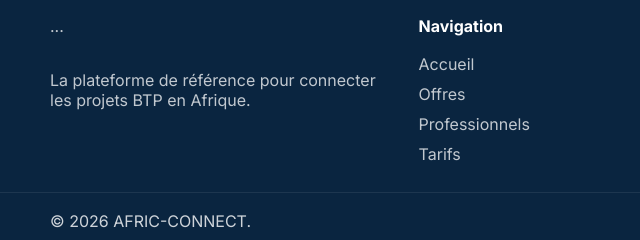
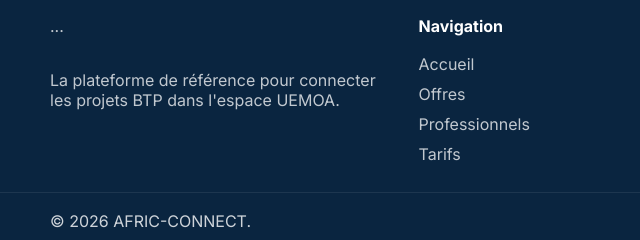
Before and after one commit to kolantech/afric-connect, a website: page projet BTP/dashboard-client.html in a window 1280 px wide. Shown: the part 1154-1394 px from the top of the page, 0-640 px from the left. Drawn offline with Linux system fonts and the light colour scheme.

Commit message:
Restrict platform to UEMOA countries

```diff
--- a/projet BTP/dashboard-client.html
+++ b/projet BTP/dashboard-client.html
@@ -75,7 +75,7 @@
 
     <footer class="site-footer">
       <div class="container footer-grid">
-        <div><a href="index.html" class="logo footer-logo">...</a><p>La plateforme de référence pour connecter les projets BTP en Afrique.</p></div>
+        <div><a href="index.html" class="logo footer-logo">...</a><p>La plateforme de référence pour connecter les projets BTP dans l'espace UEMOA.</p></div>
         <div><h4>Navigation</h4><ul><li><a href="index.html">Accueil</a></li><li><a href="offres.html">Offres</a></li><li><a href="professionnels.html">Professionnels</a></li><li><a href="tarifs.html">Tarifs</a></li></ul></div>
         <div><h4>Ressources</h4><ul><li><a href="comment-ca-marche.html">Comment ça marche</a></li><li><a href="confiance.html">Confiance & sécurité</a></li><li><a href="faq.html">FAQ</a></li><li><a href="kyc.html">KYC</a></li></ul></div>
         <div><h4>Contact</h4><ul><li>contact@afric-connect.africa</li><li>+228 90793298</li><li>Lomé, TOGO</li></ul></div>
```
